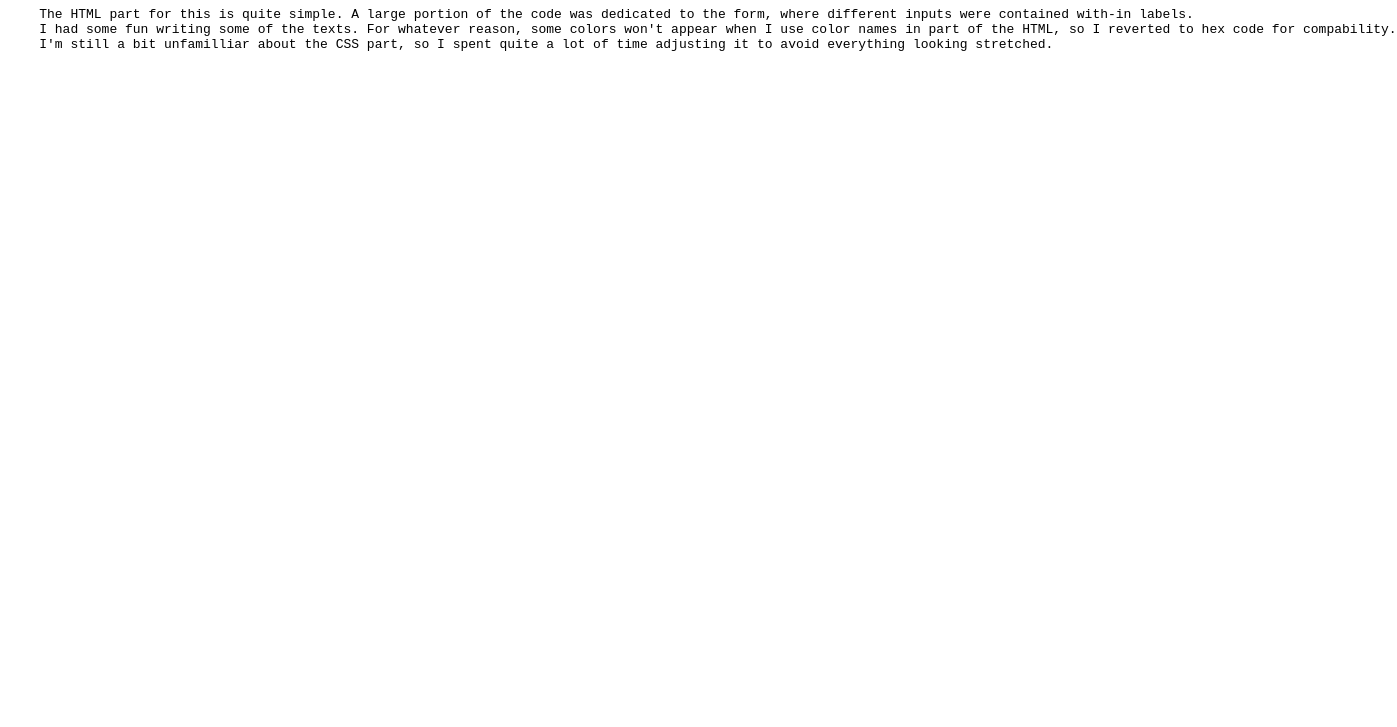
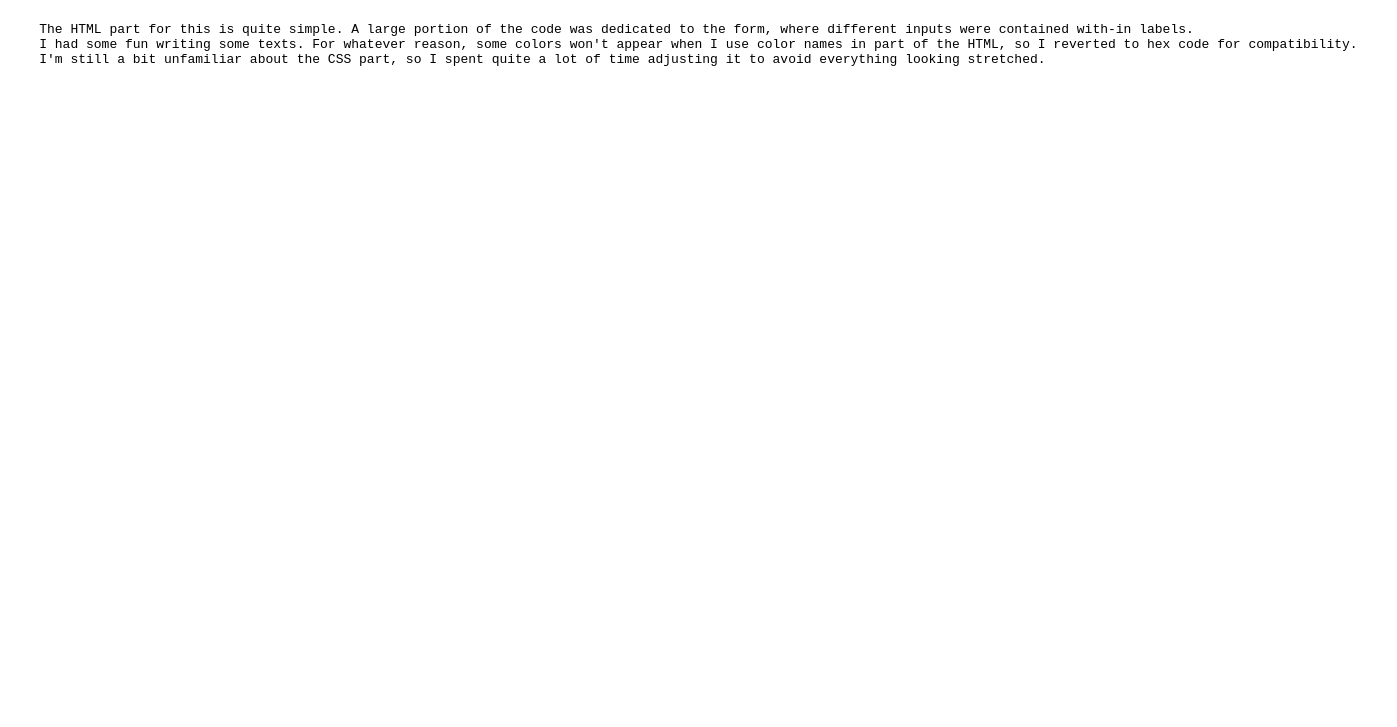
Before and after one commit to johnchen40904/johnchen40904.github.io, a plain HTML site: page explain.html in a window 1280 px wide. Shown: the part 73-800 px from the top of the page, 1397 px wide, since content can reach past the window. Drawn offline with Linux system fonts and the light colour scheme.

Commit message:
Update explain.html

```diff
--- a/explain.html
+++ b/explain.html
@@ -5,9 +5,10 @@
 <h1>Create a registration form using HTML and CSS</h1>
 
 <pre>
+
     The HTML part for this is quite simple. A large portion of the code was dedicated to the form, where different inputs were contained with-in labels.
-    I had some fun writing some of the texts. For whatever reason, some colors won't appear when I use color names in part of the HTML, so I reverted to hex code for compability.
-    I'm still a bit unfamilliar about the CSS part, so I spent quite a lot of time adjusting it to avoid everything looking stretched.
+    I had some fun writing some texts. For whatever reason, some colors won't appear when I use color names in part of the HTML, so I reverted to hex code for compatibility.
+    I'm still a bit unfamiliar about the CSS part, so I spent quite a lot of time adjusting it to avoid everything looking stretched.
 </pre>
 
 </body>
```
